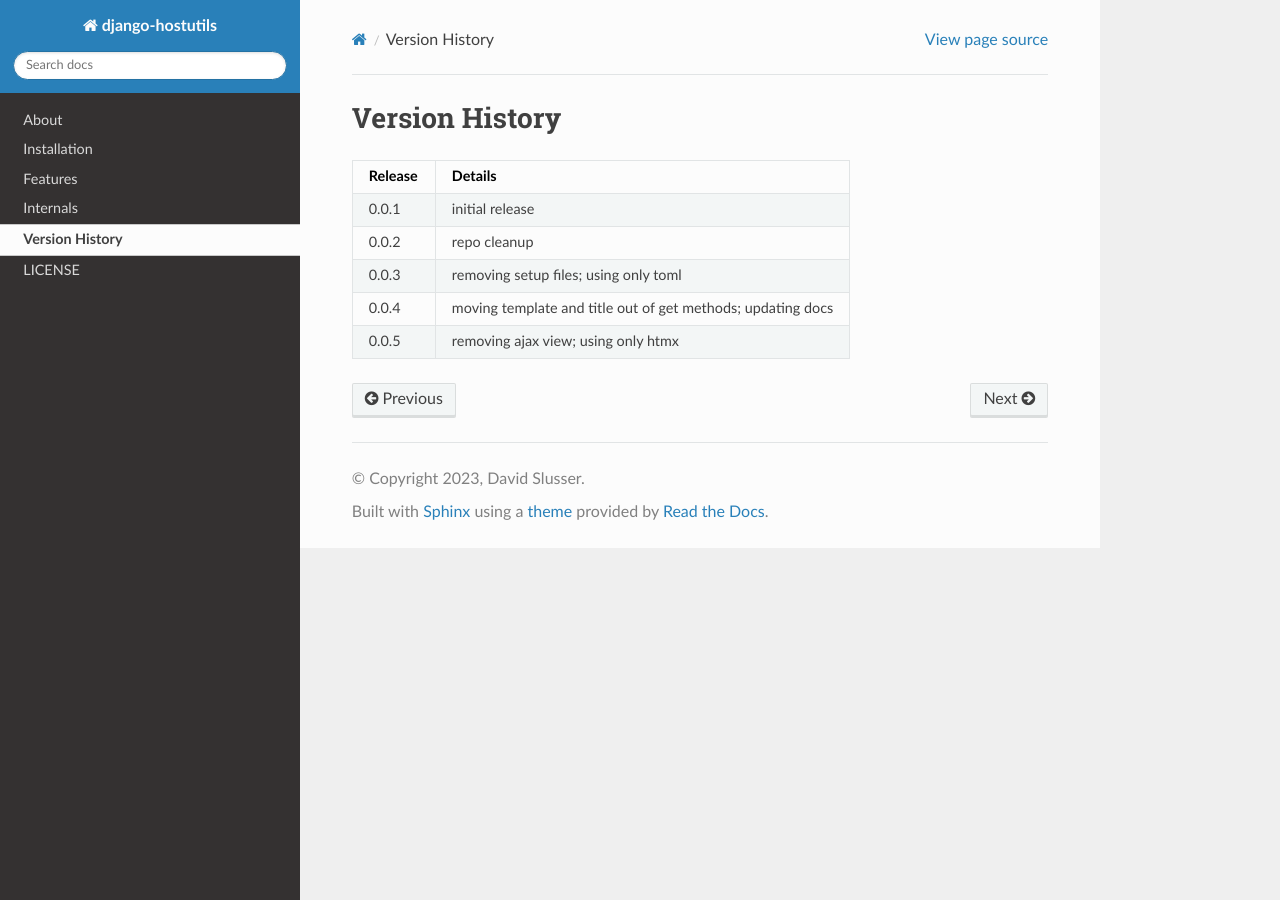
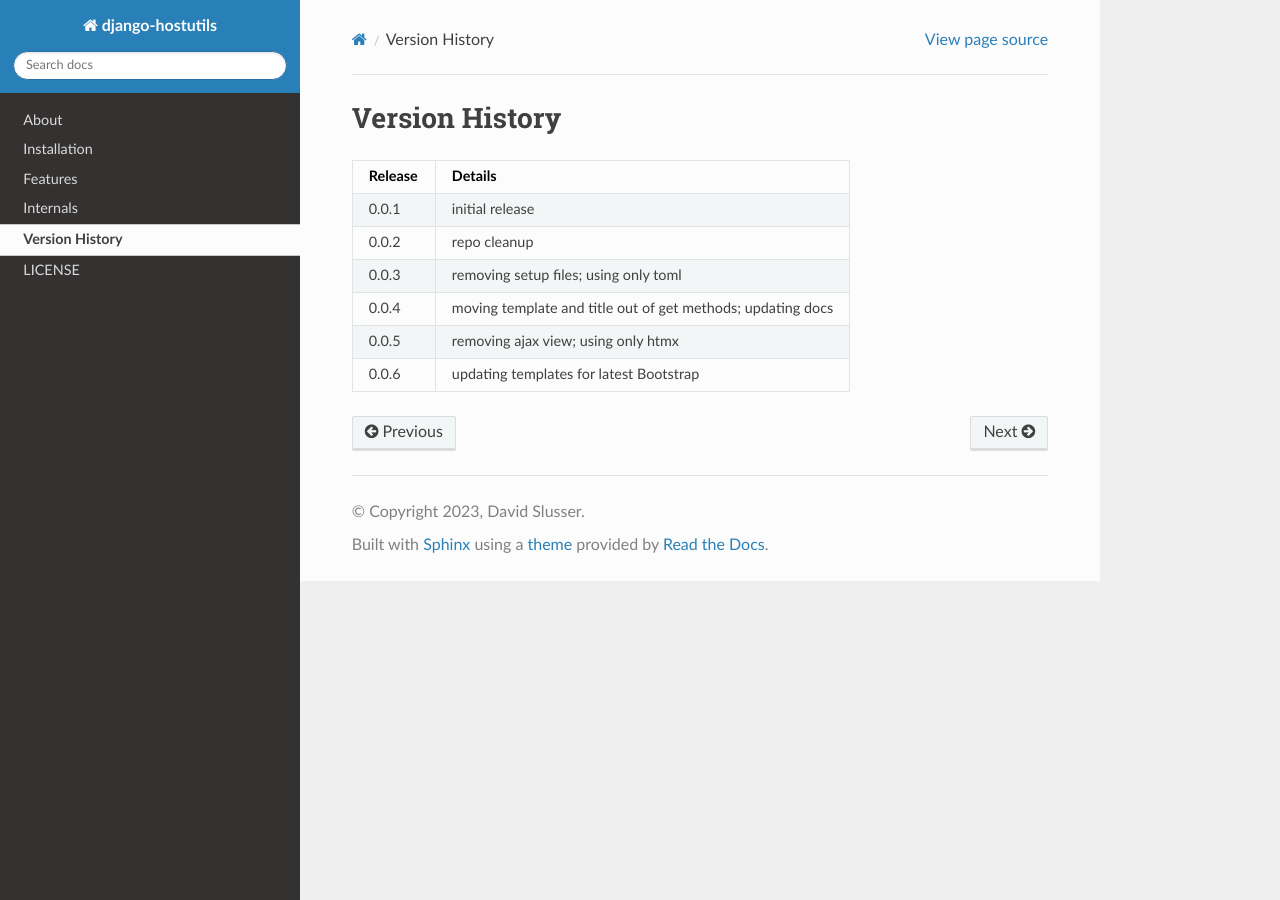
Before and after one commit to djangoaddicts/django-hostutils, a Sphinx documentation site: the page built from docs/source/version_history.rst, in a window 1280 px wide. Built offline with Sphinx 7.4.7 and the Read the Docs theme 2.0.0, drawn with Linux system fonts in a browser that asks for light colours.

Commit message:
Update version_history.rst

```diff
--- a/docs/source/version_history.rst
+++ b/docs/source/version_history.rst
@@ -13,3 +13,4 @@ Version History
    "0.0.3", "removing setup files; using only toml"
    "0.0.4", "moving template and title out of get methods; updating docs"
    "0.0.5", "removing ajax view; using only htmx"
+   "0.0.6", "updating templates for latest Bootstrap"
```
